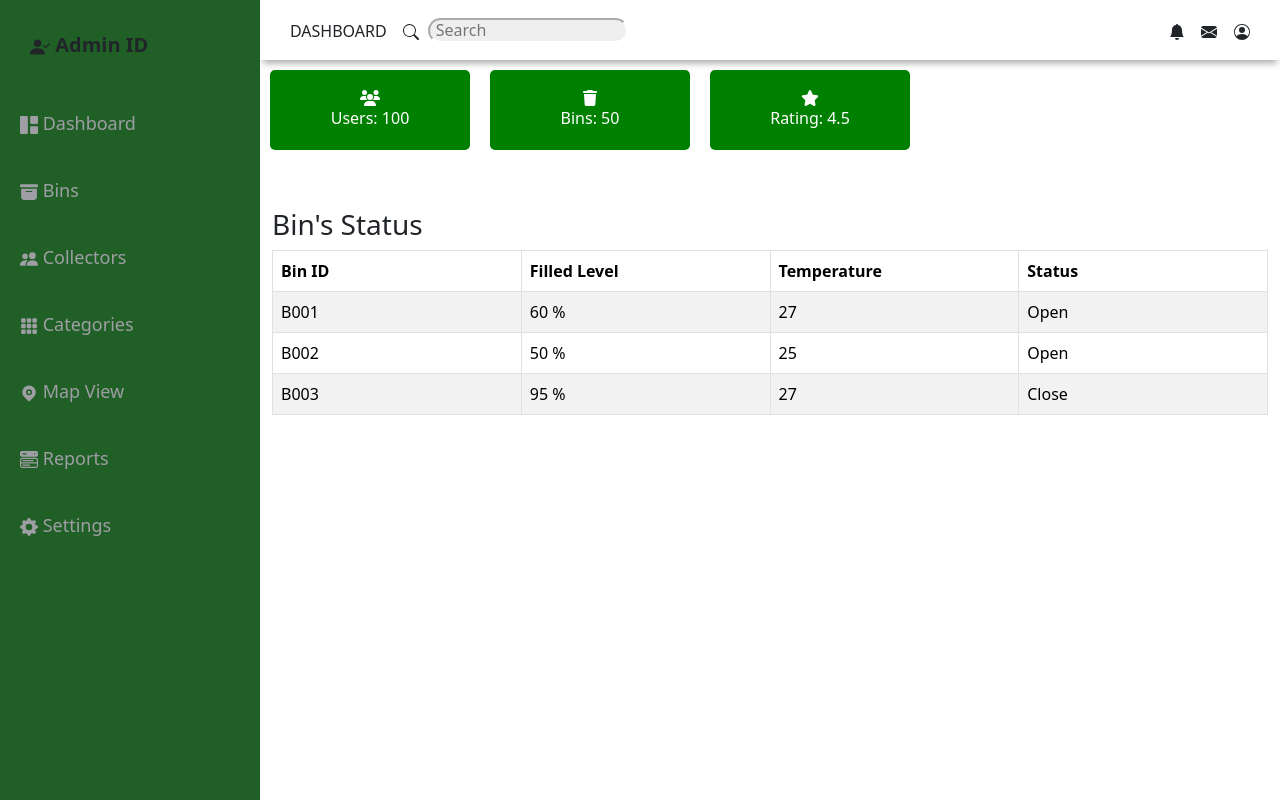
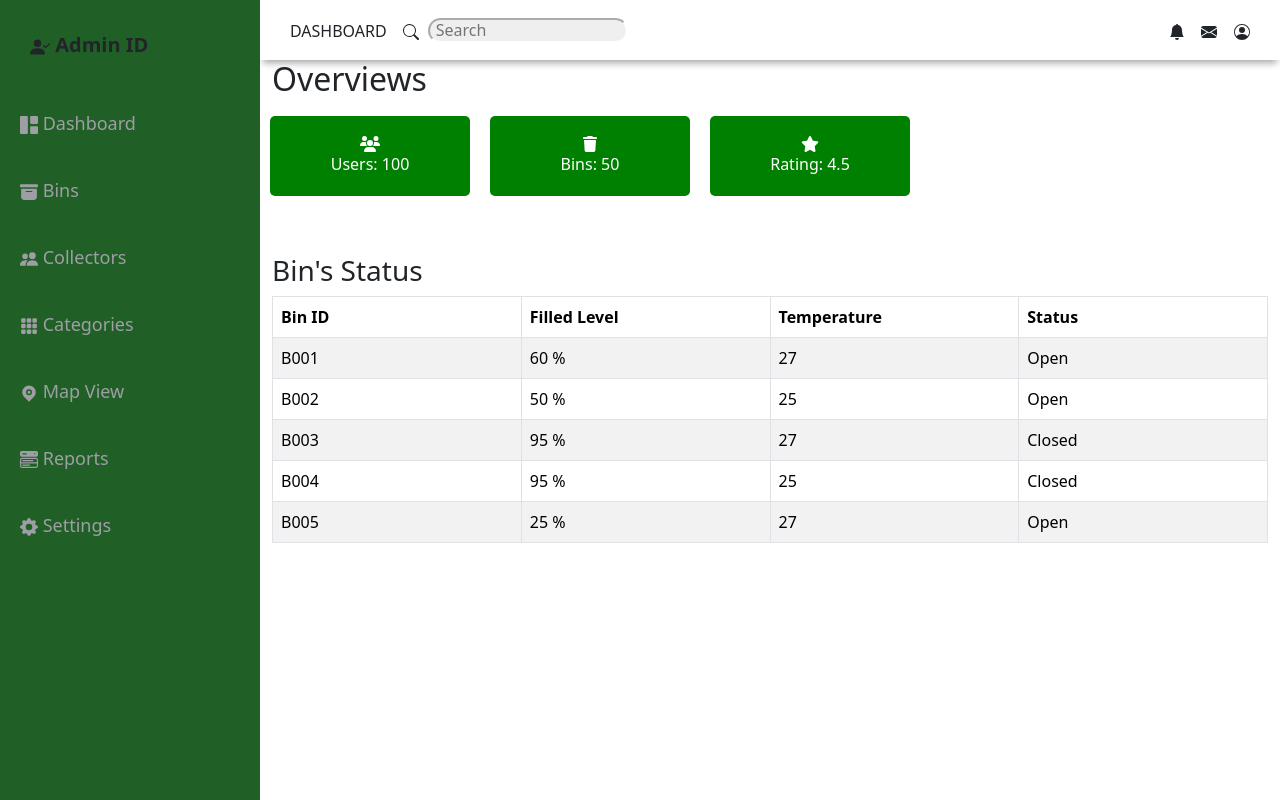
Before and after one commit to cepdnaclk/e19-3yp-Smart-Waste-Management-System, a React (Create React App) app in the folder web-app/frontend/: page /dashboard in a window 1280 px wide. Built offline with nearby package versions, Linux system fonts and the light colour scheme.

Commit message:
updated dashboard

```diff
--- a/web-app/frontend/src/components/Dashboard/Home.jsx
+++ b/web-app/frontend/src/components/Dashboard/Home.jsx
@@ -6,6 +6,7 @@ import { faUsers, faTrash, faStar } from "@fortawesome/free-solid-svg-icons";
 function Home() {
   return (
     <div className="container-fluid">
+      <h2>Overviews</h2>
       <div className="row">
         {" "}
         <br />
@@ -56,7 +57,19 @@ function Home() {
                 <td>B003</td>
                 <td>95 %</td>
                 <td>27</td>
-                <td>Close</td>
+                <td>Closed</td>
+              </tr>
+              <tr>
+                <td>B004</td>
+                <td>95 %</td>
+                <td>25</td>
+                <td>Closed</td>
+              </tr>
+              <tr>
+                <td>B005</td>
+                <td>25 %</td>
+                <td>27</td>
+                <td>Open</td>
               </tr>
             </tbody>
           </table>
```
